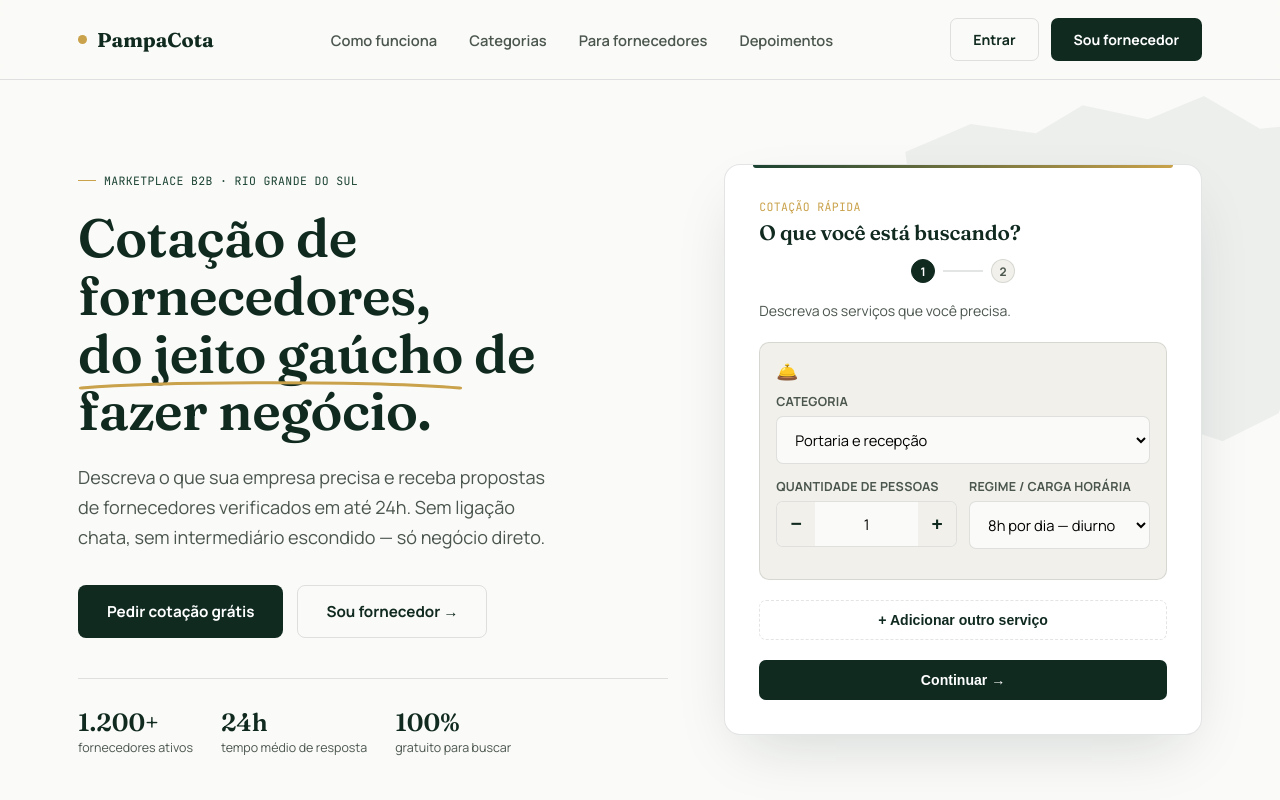
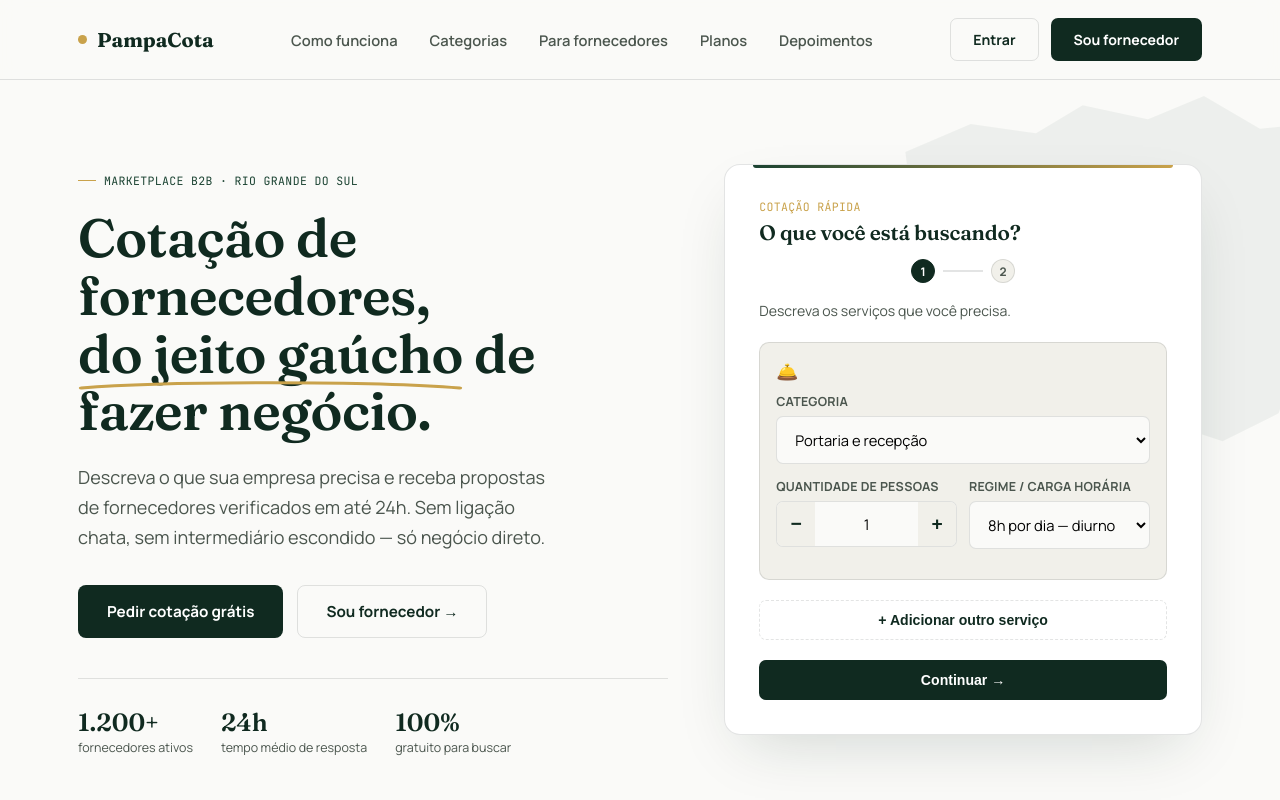
Before and after one commit to andersonveloso0503-cmyk/pampacota, a React (Vite) app in the folder pampacota-app/: page / in a window 1280 px wide. Shown: the top 800 px of the page. Built offline with nearby package versions, Linux system fonts and the light colour scheme.

Commit message:
adiciona link de Planos no menu principal

```diff
--- a/pampacota-app/src/components/Header.jsx
+++ b/pampacota-app/src/components/Header.jsx
@@ -11,6 +11,7 @@
           <Link to="/#como-funciona">Como funciona</Link>
           <Link to="/#categorias">Categorias</Link>
           <Link to="/#fornecedores">Para fornecedores</Link>
+          <Link to="/planos">Planos</Link>
           <Link to="/#depoimentos">Depoimentos</Link>
         </div>
         <div style={{ display: "flex", gap: 12 }}>
```
